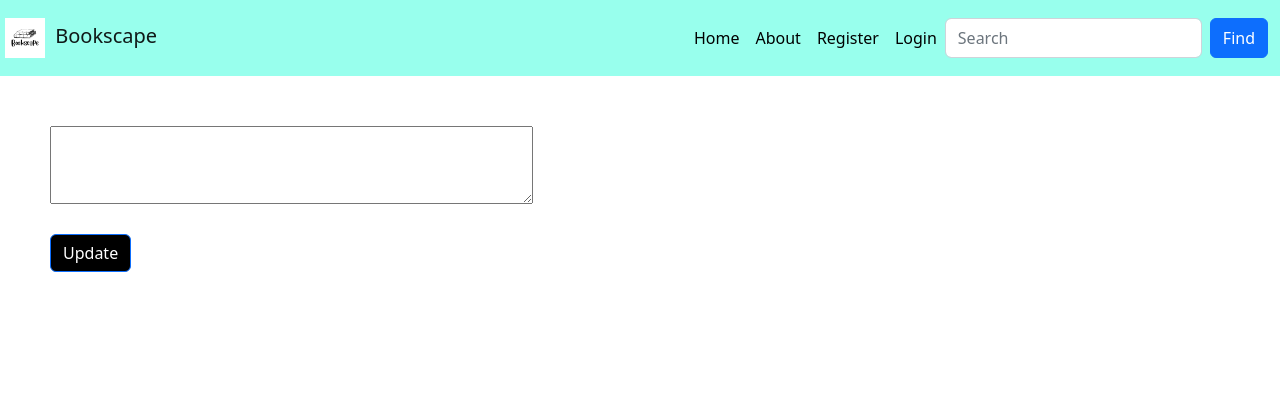
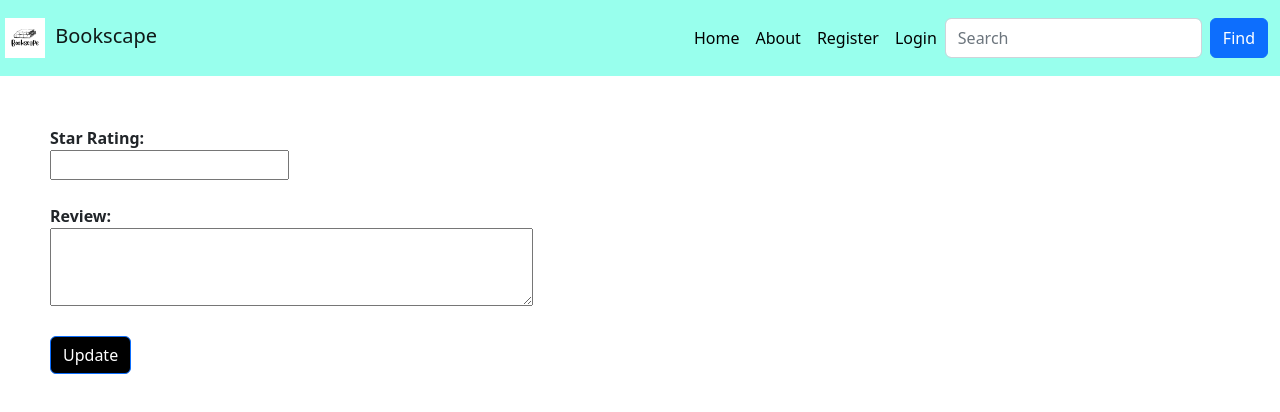
Before and after one commit to JoshLaw-04/BookScape, a React (Create React App) app: page /edit/1 in a window 1280 px wide. Shown: the top 412 px of the page. Built offline with nearby package versions, Linux system fonts and the light colour scheme; no server answers.

Commit message:
editReview component works

```diff
--- a/src/components/BookDetail.js
+++ b/src/components/BookDetail.js
@@ -17,6 +17,8 @@ function BookDetail() {
     const bookPic = book.volumeInfo.imageLinks.thumbnail
     const pubCo = book.volumeInfo.publisher
     const pubDate = book.volumeInfo.publishedDate
+
+
 
   return (
     <Container>
@@ -65,7 +67,6 @@ function BookDetail() {
                         <Row style={{paddingBottom: '10px'}}>
                             <Col>
                                 <div className="d-flex w-100 justify-content-start">
-                                    <small>Star Rating</small>
                                     {[...Array(5)].map((star, i) => {
                                         const ratingValue = i + 1;
                                         return (
--- a/src/components/EditReview.js
+++ b/src/components/EditReview.js
@@ -8,12 +8,10 @@ function EditReview() {
     let {id} = useParams();
     let navigate = useNavigate();
     let {editReview, getReview } = useContext(ReviewContext);
-    // let {users} = UserContext(UserContext);
 
     let [editThisReview, setEditThisReview] = useState({
         comment: "",
         starRating: ""
-        // user: users.userId
     })
 
     useEffect(() => {
@@ -51,6 +49,9 @@ function EditReview() {
                 <>
                 <div>
                     <form onSubmit={handleSubmit} style={{paddingLeft: '50px', paddingTop: '50px'}}>
+                        <span style={{fontWeight: 'bold'}}>Star Rating:</span><br/>
+                        <input type="text" name="starRating" value={editThisReview.starRating} onChange={handleChange} /><br/><br/>
+                        <span style={{fontWeight: 'bold'}}>Review:</span><br/>
                         <textarea type="text" name="comment" rows={3} cols={50} value={editThisReview.comment} onChange={handleChange} />
                         <br></br><br></br>
                         <Button type='submit' style={{marginBottom: '5px', backgroundColor: 'black'}}>Update</Button>
--- a/src/components/UserProfile.js
+++ b/src/components/UserProfile.js
@@ -1,8 +1,9 @@
 import React, { useContext, useEffect, useState } from 'react';
-import { Button, Col, Container, ListGroup, Row } from 'react-bootstrap';
+import { Col, Container, ListGroup, Row } from 'react-bootstrap';
 import { Link, useNavigate, useParams } from 'react-router-dom';
 import ReviewContext from '../contexts/ReviewsContext';
 import UserContext from '../contexts/UserContext';
+
 
 
 function UserProfile() {
@@ -14,6 +15,7 @@ function UserProfile() {
     let { deleteReview } = useContext(ReviewContext);
 
     let [getUser, setGetUser] = useState("")
+
 
     useEffect(() => {
         async function fetch() {
```
